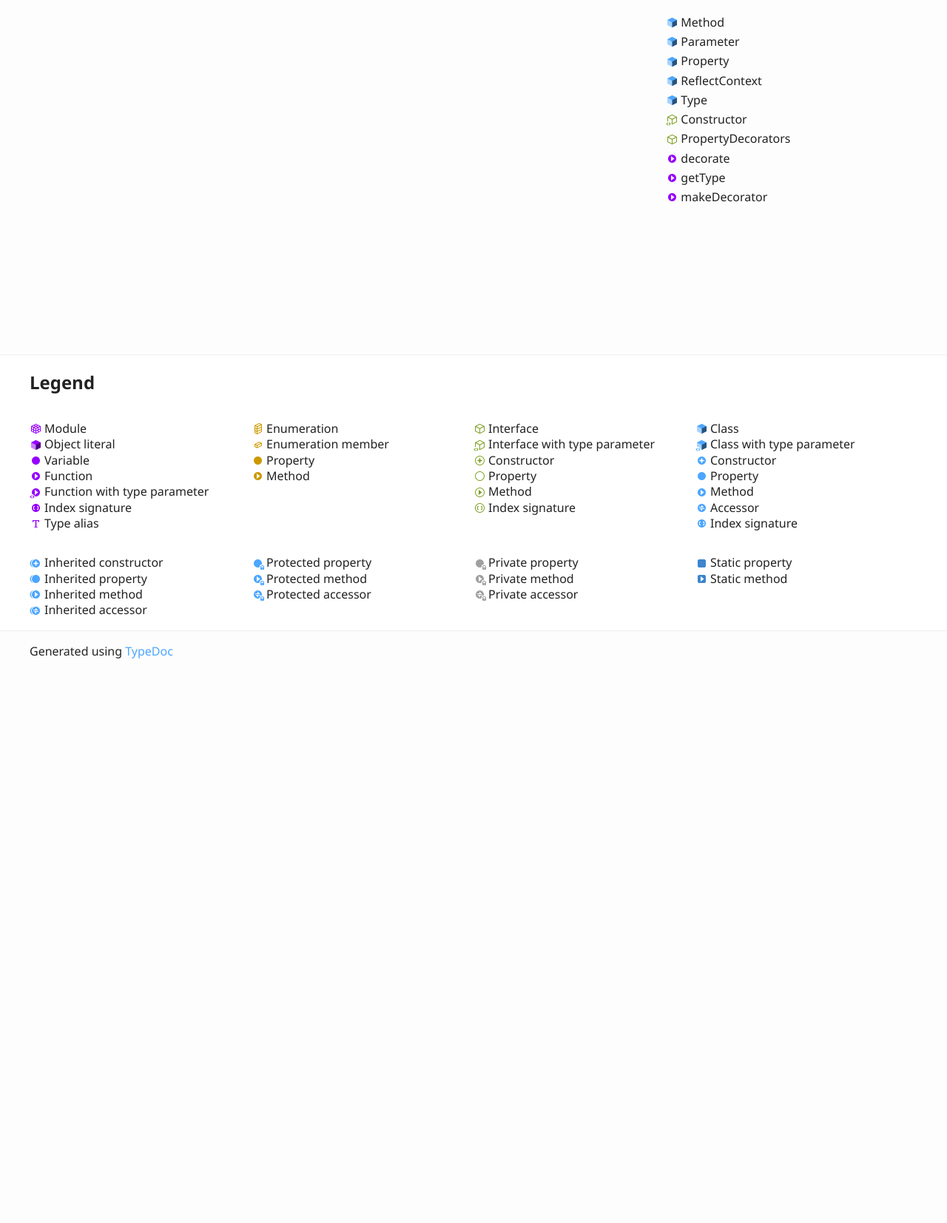
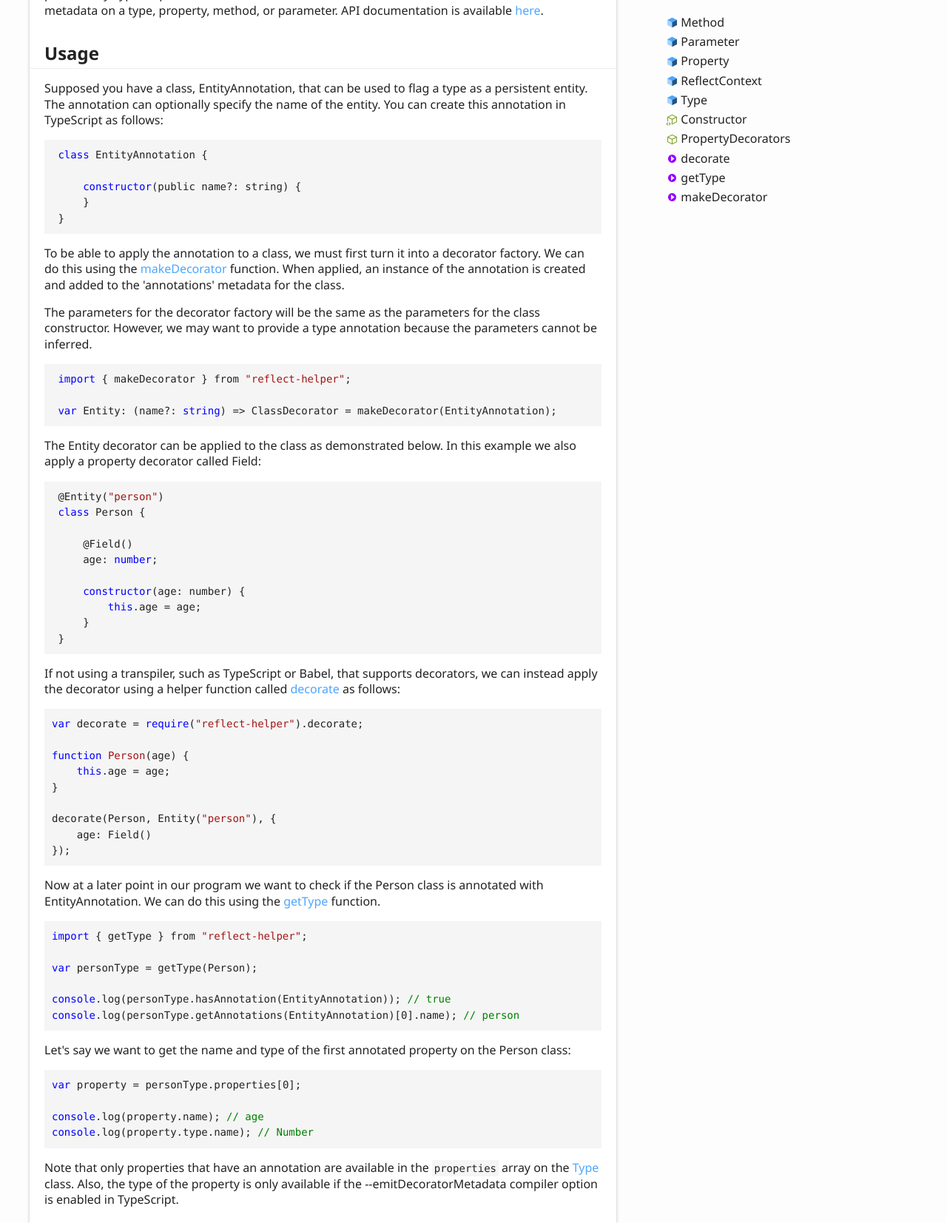
Before and after one commit to artifacthealth/reflect-helper, a plain HTML site: page index.html in a window 1280 px wide. Shown: the part 254-1907 px from the top of the page at 74% size. Before the commit the page ends 1161 px from the top, so only its background shows below. Drawn offline with Linux system fonts and the light colour scheme.

Commit message:
Updated README

```diff
--- a/index.html
+++ b/index.html
@@ -63,6 +63,69 @@
 	<div class="row">
 		<div class="col-8 col-content">
 			<div class="tsd-panel tsd-typography">
+				<p>This module is a utility library for working with Angular2-style annotations and type information provided by
+					TypeScript emitDecoratorMetadata. An annotation is a class that can be added as metadata on a type, property, method,
+				or parameter. API documentation is available <a href="http://artifacthealth.github.io/reflect-helper">here</a>.</p>
+				<h2 id="usage">Usage</h2>
+				<p>Supposed you have a class, EntityAnnotation, that can be used to flag a type as a persistent entity. The
+				annotation can optionally specify the name of the entity. You can create this annotation in TypeScript as follows:</p>
+				<pre><code class="lang-typescript"> <span class="hljs-keyword">class</span> EntityAnnotation {
+
+     <span class="hljs-constructor"><span class="hljs-keyword">constructor</span>(public name?: string) </span>{
+     }
+ }
+</code></pre>
+				<p>To be able to apply the annotation to a class, we must first turn it into a decorator factory. We can do this using
+					the <a href="globals.html#makedecorator">makeDecorator</a> function. When applied, an instance of the annotation is created and added to the &#39;annotations&#39;
+				metadata for the class.</p>
+				<p>The parameters for the decorator factory will be the same as the parameters for the class constructor. However, we may
+				want to provide a type annotation because the parameters cannot be inferred.</p>
+				<pre><code class="lang-typescript"> <span class="hljs-keyword">import</span> { makeDecorator } from <span class="hljs-string">"reflect-helper"</span>;
+
+ <span class="hljs-keyword">var</span> Entity: (name?: <span class="hljs-built_in">string</span>) =&gt; ClassDecorator = makeDecorator(EntityAnnotation);
+</code></pre>
+				<p>The Entity decorator can be applied to the class as demonstrated below. In this example we also apply a property
+				decorator called Field:</p>
+				<pre><code class="lang-typescript"> @Entity(<span class="hljs-string">"person"</span>)
+ <span class="hljs-keyword">class</span> Person {
+
+     @Field()
+     age: <span class="hljs-built_in">number</span>;
+
+     <span class="hljs-constructor"><span class="hljs-keyword">constructor</span>(age: number) </span>{
+         <span class="hljs-keyword">this</span>.age = age;
+     }
+ }
+</code></pre>
+				<p>If not using a transpiler, such as TypeScript or Babel, that supports decorators, we can instead apply the decorator
+				using a helper function called <a href="globals.html#decorate">decorate</a> as follows: </p>
+				<pre><code class="lang-javascript"><span class="hljs-keyword">var</span> decorate = <span class="hljs-built_in">require</span>(<span class="hljs-string">"reflect-helper"</span>).decorate;
+
+<span class="hljs-function"><span class="hljs-keyword">function</span> <span class="hljs-title">Person</span>(<span class="hljs-params">age</span>) </span>{
+    <span class="hljs-keyword">this</span>.age = age;
+}
+
+decorate(Person, Entity(<span class="hljs-string">"person"</span>), {
+    age: Field()
+});
+</code></pre>
+				<p>Now at a later point in our program we want to check if the Person class is annotated with EntityAnnotation. We can do
+				this using the <a href="classes/reflectcontext.html#gettype">getType</a> function.</p>
+				<pre><code class="lang-typescript"><span class="hljs-keyword">import</span> { getType } from <span class="hljs-string">"reflect-helper"</span>;
+
+<span class="hljs-keyword">var</span> personType = getType(Person);
+
+<span class="hljs-built_in">console</span>.log(personType.hasAnnotation(EntityAnnotation)); <span class="hljs-comment">// true</span>
+<span class="hljs-built_in">console</span>.log(personType.getAnnotations(EntityAnnotation)[<span class="hljs-number">0</span>].name); <span class="hljs-comment">// person</span>
+</code></pre>
+				<p>Let&#39;s say we want to get the name and type of the first annotated property on the Person class:</p>
+				<pre><code class="lang-typescript"><span class="hljs-keyword">var</span> property = personType.properties[<span class="hljs-number">0</span>];
+
+<span class="hljs-built_in">console</span>.log(property.name); <span class="hljs-comment">// age</span>
+<span class="hljs-built_in">console</span>.log(property.type.name); <span class="hljs-comment">// Number</span>
+</code></pre>
+				<p>Note that only properties that have an annotation are available in the <code>properties</code> array on the <a href="classes/type.html">Type</a> class. Also,
+				the type of the property is only available if the --emitDecoratorMetadata compiler option is enabled in TypeScript.</p>
 			</div>
 		</div>
 		<div class="col-4 col-menu menu-sticky-wrap menu-highlight">
```
